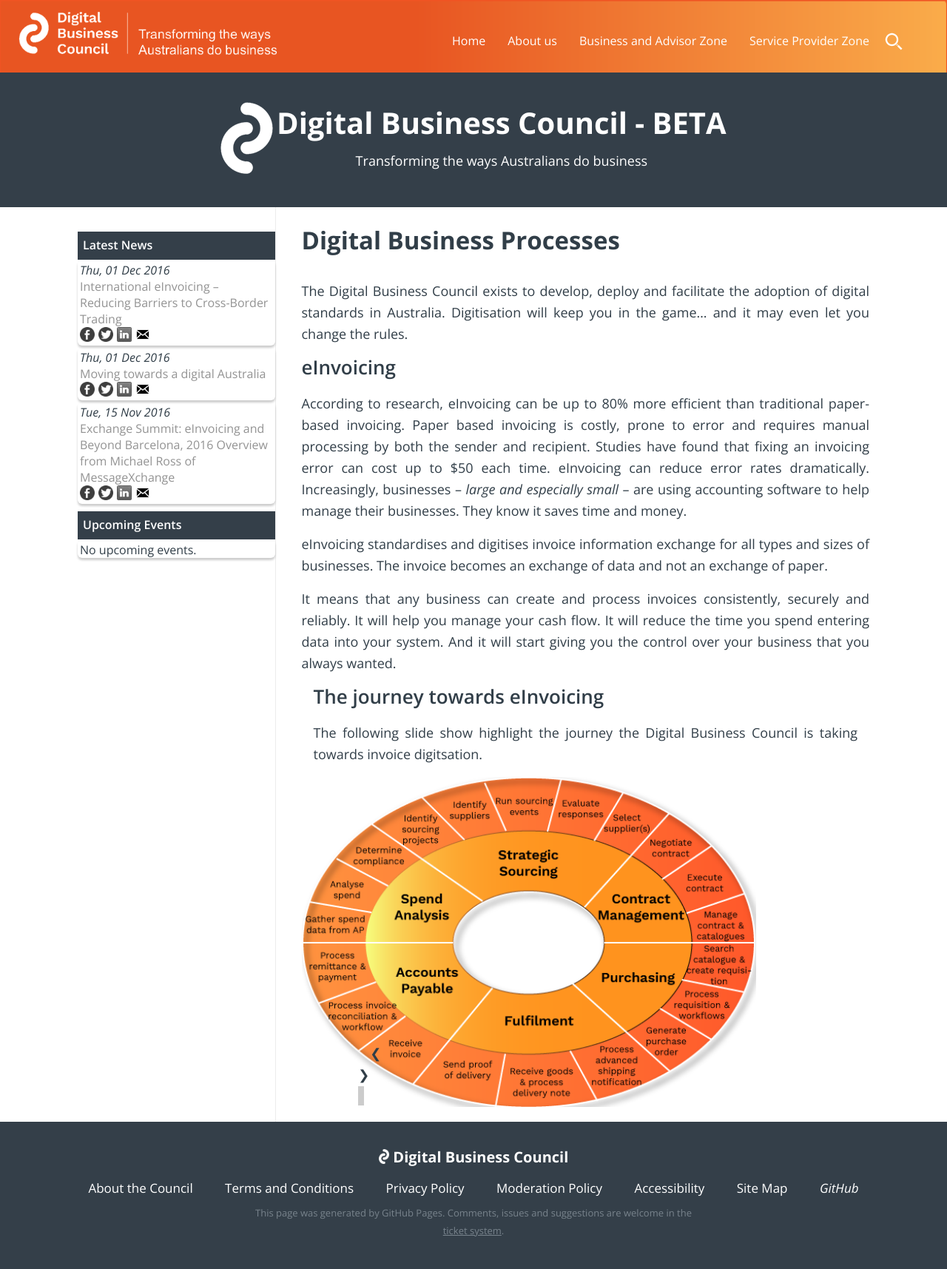
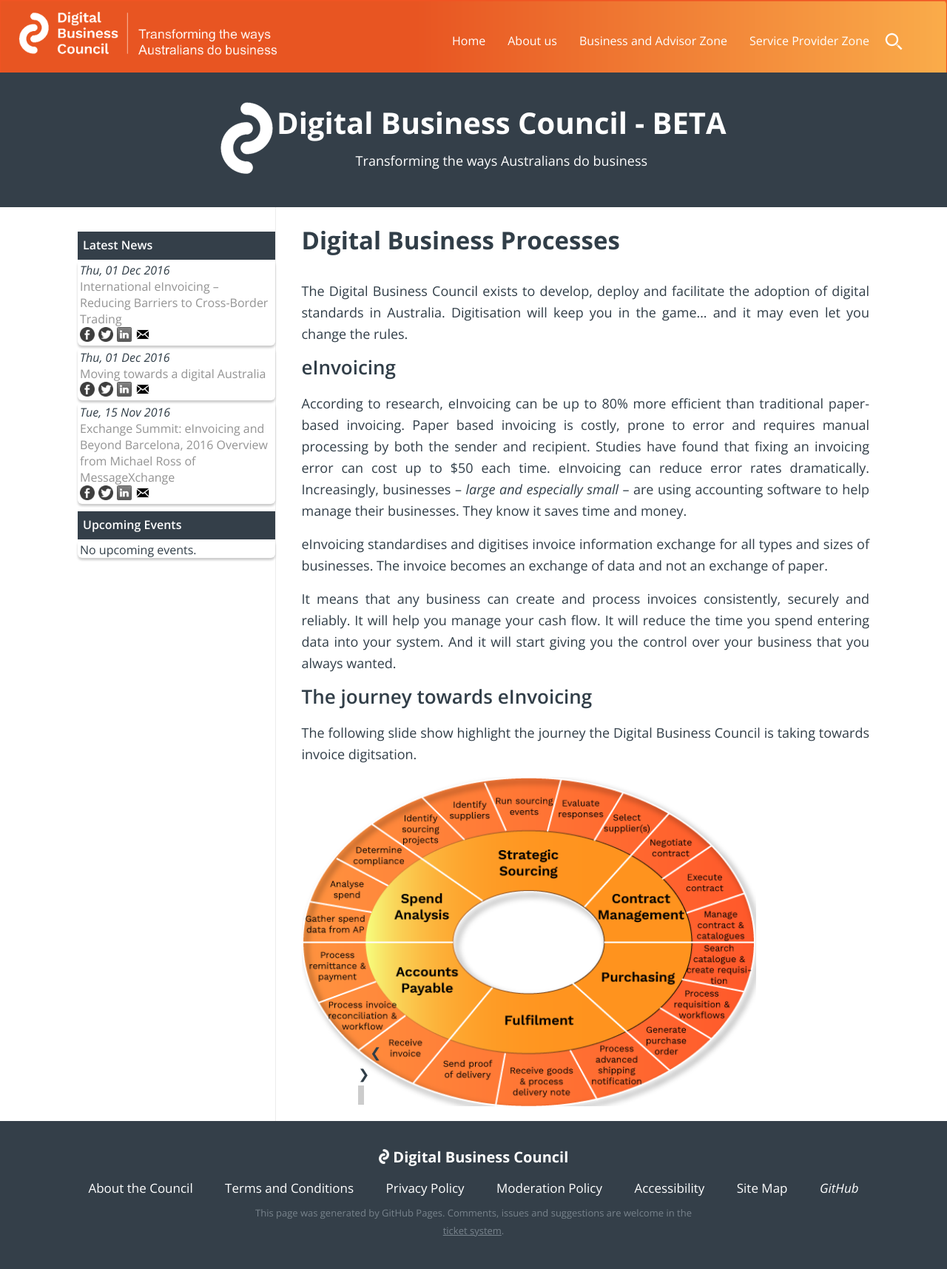
Before and after one commit to Digital-Business-Council/Digital-Business-Council.github.io, a Jekyll site: the page built from pages/business-zone/business-processes.md, in a window 1280 px wide. Shown: the whole page at 74% size. Built offline with Jekyll 4.4.1, drawn with Linux system fonts in a browser that asks for light colours.

Commit message:
Update business-processes.md

```diff
--- a/pages/business-zone/business-processes.md
+++ b/pages/business-zone/business-processes.md
@@ -38,7 +38,7 @@
 .w3-content{max-width:980px;margin:auto}
 </style>
 
-<div class="w3-container">
+<div>
   <h2>The journey towards eInvoicing</h2>
   <p>The following slide show highlight the journey the Digital Business Council is taking towards invoice digitsation.</p>
 </div>
```
